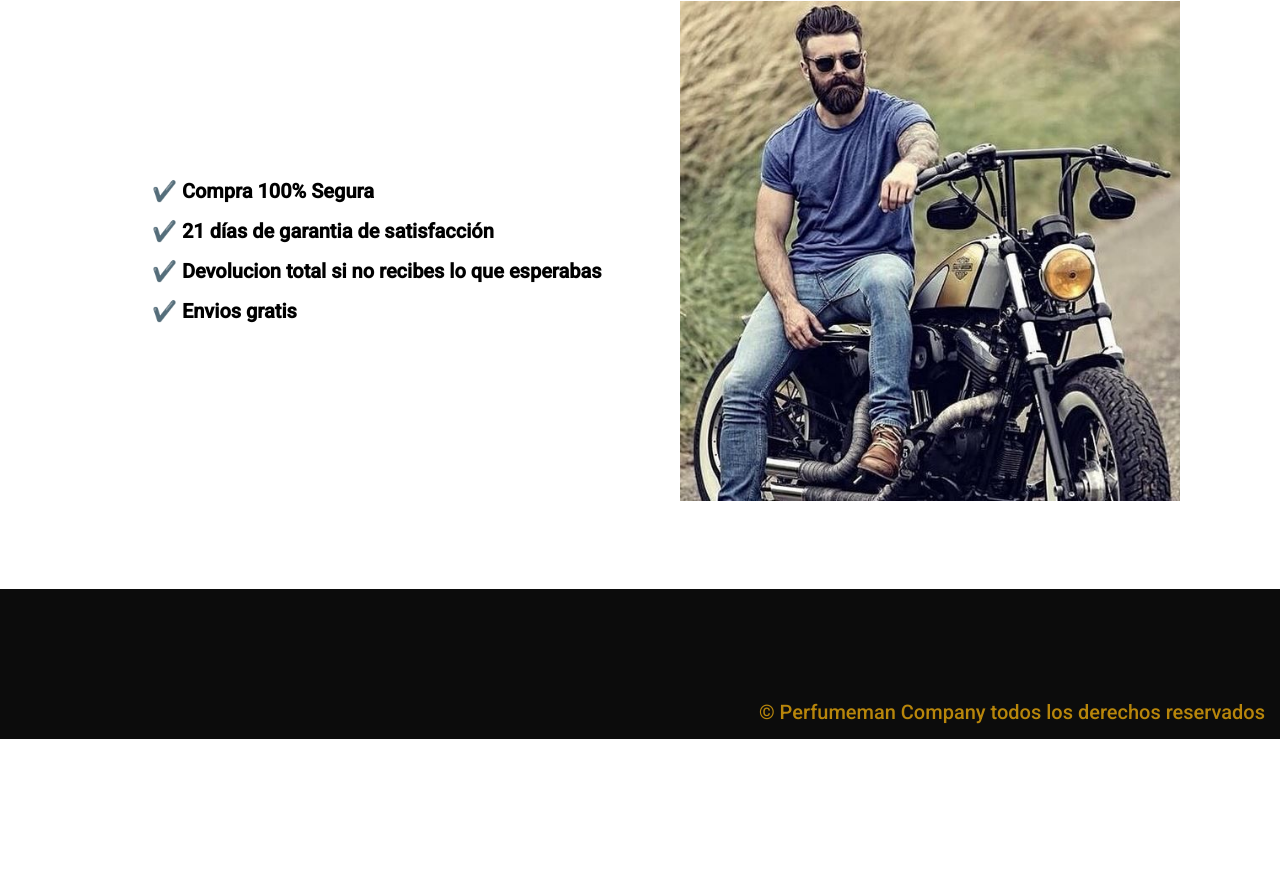
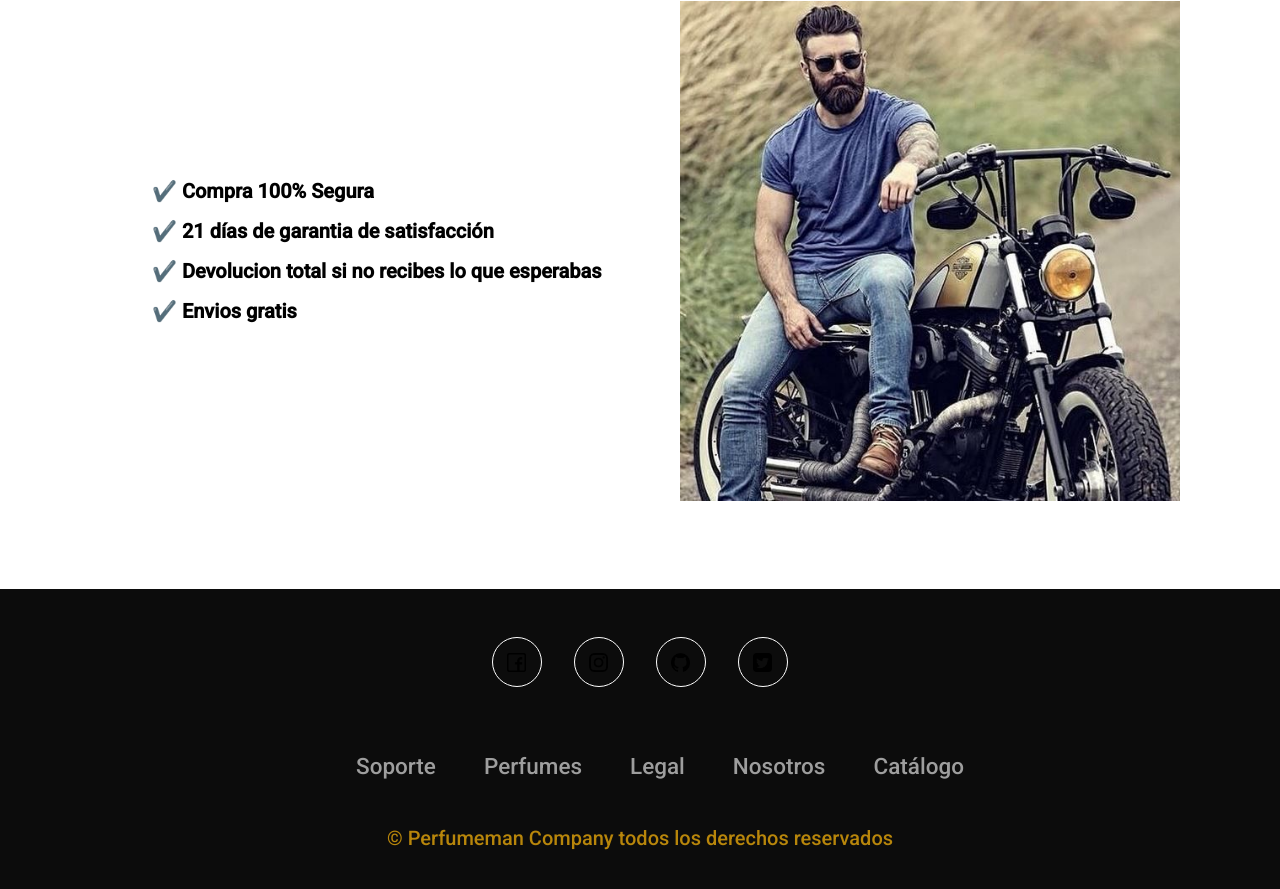
Before and after one commit to oscarjch10/oscarjch10.github.io, a plain HTML site: page index.html in a window 1280 px wide. Shown: the part 2411-3300 px from the top of the page. Before the commit the page ends 3150 px from the top, so only its background shows below. Drawn offline with Linux system fonts and the light colour scheme.

Commit message:
footer cursor pointer

```diff
--- a/index.css
+++ b/index.css
@@ -176,9 +176,67 @@
        font-weight: bold;
     }
     footer{
+        width: 100%;
+        bottom: 0;
+        left: 0;
+        padding: 2rem 8%;
        background-color: rgb(12, 12, 12);
+       display: flex;
+       justify-content: center;
+       align-items: center;
+       flex-direction: column;
 
     }
+    .social-icons-container, .footer-menu-container{
+        display: flex;
+        justify-content: center;
+        align-items: center;
+        flex-wrap: wrap;
+        margin-bottom: 1rem;
+    }
+    .social-icon{
+        height: 50px;
+        width: 50px;
+        border-radius: 50px;
+        border: 1px solid #ffff;
+        background-image: url(media/facebook.png);
+        background-position: center;
+        background-size: 40%;
+        background-repeat: no-repeat;
+        margin: 1rem;
+
+    }
+
+    .social-icon:hover{
+        background-color: #ffff;
+
+
+    }
+    .social-icon:nth-of-type(2){
+        background-image: url(media/instagram.png);
+    }
+    .social-icon:nth-of-type(3){
+        background-image: url(media/github.png);
+    }
+    .social-icon:nth-of-type(4){
+        background-image: url(media/twiter.png);
+    }
+
+    .footer-menu-container{
+        list-style-type: none;
+        color: #ffff;
+        font-size: 18px;
+    }
+    .menu-item{
+        margin: 1rem 1.5rem;
+        cursor: pointer;
+        opacity: 0.6;
+    }
+    .menu-item:hover{
+        opacity: 1;
+    }
+
+
 
     footer p{
        margin: 0;
@@ -186,12 +244,7 @@
        color: darkgoldenrod;
 
     }
-    footer .container{
-       height: 150px;
-       display: flex;
-       justify-content: center;
-       align-items: flex-end;
-    }
+
 
 
     /*Modulo WEB*/
--- a/index.html
+++ b/index.html
@@ -12,6 +12,7 @@
         <link rel="preconnect" href="https://fonts.gstatic.com" crossorigin>
         <link href="https://fonts.googleapis.com/css2?family=Roboto:wght@500&display=swap" rel="stylesheet">
     <link rel="stylesheet" href="index.css">
+    <link rel="stylesheet" href="https://cdnjs.cloudflare.com/ajax/libs/font-awesome/6.1.1/css/all.min.css" integrity="sha512-KfkfwYDsLkIlwQp6LFnl8zNdLGxu9YAA1QvwINks4PhcElQSvqcyVLLD9aMhXd13uQjoXtEKNosOWaZqXgel0g==" crossorigin="anonymous" referrerpolicy="no-referrer" />
 </head>
 <body>
     <header>
@@ -98,6 +99,22 @@
     </section>
 
     <footer>
+        <div class="social-icons-container">
+
+            <a href=""class="social-icon"></a>
+            <a href=""class="social-icon"></a>
+            <a href=""class="social-icon"></a>
+            <a href=""class="social-icon"></a>
+
+        </div>
+        <ul class="footer-menu-container">
+            <li class="menu-item">Soporte</li>
+            <li class="menu-item">Perfumes</li>
+            <li class="menu-item">Legal</li>
+            <li class="menu-item">Nosotros</li>
+            <li class="menu-item">Catálogo</li>
+
+        </ul>
         <div class="container">
             <p>&copy; Perfumeman Company todos los derechos reservados</p>
         </div>
```
Also changed, not shown: media/facebook.png (added), media/github.png (added), media/instagram.png (added), media/twiter.png (added).
